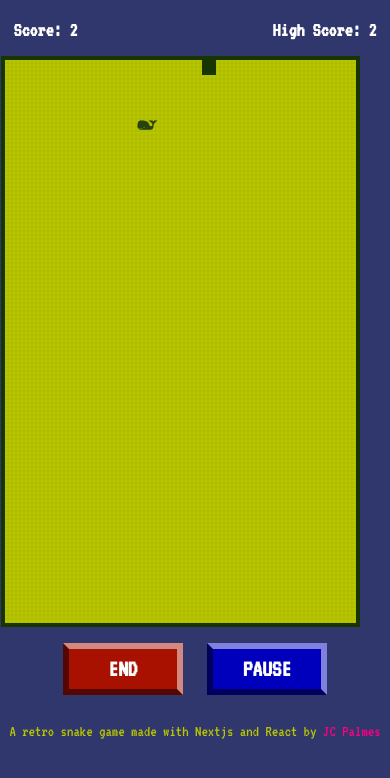
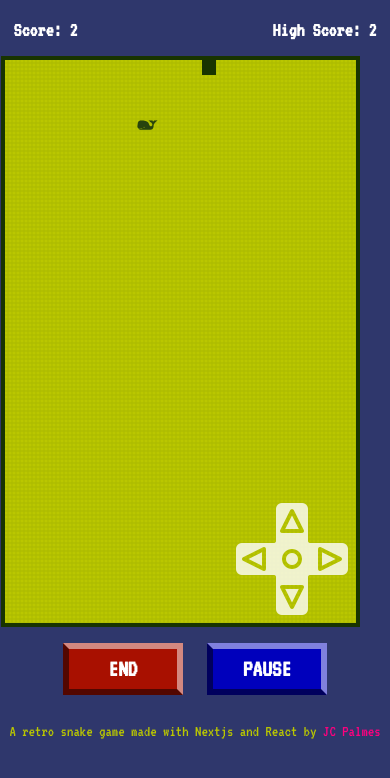
Before and after one commit to khleomix/retro-snake-game, a Next.js app: page / in a window 390 px wide. Both pictures are taken after a click on the button "PLAY". Shown: the top 778 px of the page. Built offline with nearby package versions, Linux system fonts and the light colour scheme; no server answers.

Commit message:
Add mobile controller

```diff
--- a/src/components/Game.tsx
+++ b/src/components/Game.tsx
@@ -25,7 +25,6 @@ const initialState = {
 		[0,0],[2,0]
 	]
 }
-
 
 // Add sound effects.
 const FooterSfx = () => {
@@ -161,10 +160,25 @@ class Game extends React.Component {
 				</div>
 
 		  		{this.state.play ?
-					<div className={`game-box before:bg-game-box outline outline-secondary outline-4 h-4/6 w-[90vw] lg:w-[50vw] relative before:block before:h-full before:opacity-[0.1] before:w-full before:text-center ${this.state.pause ? "bg-gray-100" : "bg-primary"}`}>
-						<Snake snakePixels={this.state.snakePixels}/>
-						<Food dot={this.state.food}/>
-					</div>
+					<>
+						<div className={`game-box before:bg-game-box outline outline-secondary outline-4 h-4/6 w-[90vw] lg:w-[50vw] relative before:block before:h-full before:opacity-[0.1] before:w-full before:text-center ${this.state.pause ? "bg-gray-100" : "bg-primary"}`}>
+							<Snake snakePixels={this.state.snakePixels}/>
+							<Food dot={this.state.food}/>
+							<div className="controller md:hidden absolute w-32 h-32 z-50 right-0 bottom-0">
+								<Image
+									src="/controller.png"
+									alt="Controller"
+									width={128}
+									height={128}
+									className="opacity-80 relative"
+								/>
+								<button className="btn-up absolute top-2 left-[46px] rounded-md w-9 h-10 hover:bg-black focus:bg-black opacity-20" onClick={() => this.setState( {direction: 'UP'} )} type="button"></button>
+								<button className="btn-right absolute right-[7px] top-[46px] rounded-md w-10 h-9 hover:bg-black focus:bg-black opacity-20" onClick={() => this.setState( {direction: 'RIGHT'} )} type="button"></button>
+								<button className="btn-left absolute left-[7px] top-[46px] rounded-md w-10 h-9 hover:bg-black focus:bg-black opacity-20" onClick={() => this.setState( {direction: 'LEFT'} )} type="button"></button>
+								<button className="btn-down absolute bottom-2 left-[46px] rounded-md w-9 h-10 hover:bg-black focus:bg-black opacity-20" onClick={() => this.setState( {direction: 'DOWN'} )} type="button"></button>
+							</div>
+						</div>
+					</>
 				:
 					<>
 						<div className="text-pink-200 text-3xl font-bold text-center w-full py-2 px-4">
```
Also changed, not shown: public/controller.png (added).
